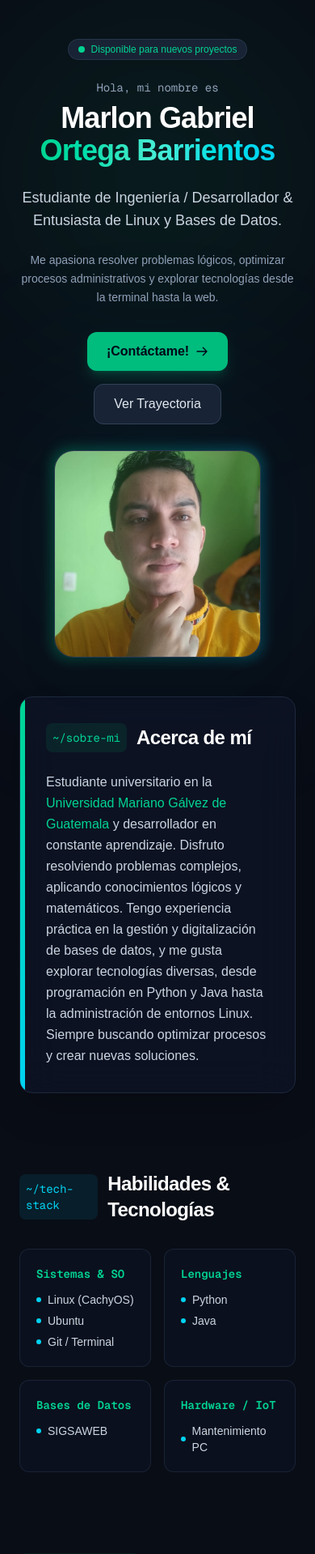
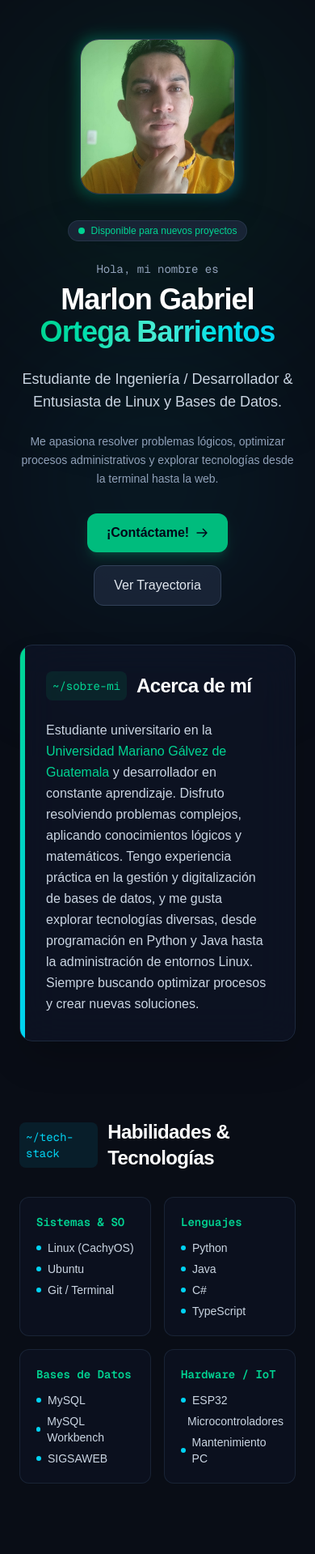
Before and after one commit to mortegab1-oss/mi-cv, a Next.js app: page / in a window 390 px wide. Shown: the top 1919 px of the page at 81% size. Built offline with nearby package versions, Linux system fonts and the light colour scheme.

Commit message:
modified:   app/page.tsx

```diff
--- a/app/page.tsx
+++ b/app/page.tsx
@@ -13,8 +13,29 @@ export default function Home() {
 
         <div className="max-w-5xl w-full mx-auto grid grid-cols-1 md:grid-cols-12 gap-8 items-center relative z-10">
 
-          {/* Columna de Texto */}
-          <div className="md:col-span-7 space-y-6 text-center md:text-left">
+          {/* Columna de la Foto de Perfil (En móvil aparece PRIMERO con order-1, en PC a la derecha con md:order-2) */}
+          <div className="md:col-span-5 flex justify-center order-1 md:order-2">
+            <div className="relative group">
+
+              {/* Marco con degradado */}
+              <div className="absolute -inset-1 bg-gradient-to-r from-emerald-500 to-cyan-500 rounded-3xl blur opacity-30 group-hover:opacity-75 transition duration-500"></div>
+
+              {/* Contenedor de la imagen */}
+              <div className="relative w-48 h-48 sm:w-64 sm:h-64 md:w-72 md:h-72 rounded-3xl overflow-hidden border border-slate-700/80 bg-slate-900 shadow-2xl">
+                <Image
+                  src="/perfil.jpeg"
+                  alt="Foto de perfil de Marlon"
+                  fill
+                  priority
+                  className="object-cover object-center group-hover:scale-105 transition duration-500"
+                />
+              </div>
+
+            </div>
+          </div>
+
+          {/* Columna de Texto (En móvil aparece DESPUÉS con order-2, en PC a la izquierda con md:order-1) */}
+          <div className="md:col-span-7 space-y-6 text-center md:text-left order-2 md:order-1">
 
             {/* Badge superior */}
             <div className="inline-flex items-center gap-2 px-3 py-1 rounded-full bg-slate-800/80 border border-slate-700/60 text-xs font-medium text-emerald-400 backdrop-blur-md">
@@ -65,27 +86,6 @@ export default function Home() {
 
           </div>
 
-          {/* Columna de la Foto de Perfil */}
-          <div className="md:col-span-5 flex justify-center">
-            <div className="relative group">
-
-              {/* Marco con degradado */}
-              <div className="absolute -inset-1 bg-gradient-to-r from-emerald-500 to-cyan-500 rounded-3xl blur opacity-30 group-hover:opacity-75 transition duration-500"></div>
-
-              {/* Contenedor de la imagen */}
-              <div className="relative w-64 h-64 sm:w-72 sm:h-72 rounded-3xl overflow-hidden border border-slate-700/80 bg-slate-900 shadow-2xl">
-                <Image
-                  src="/perfil.jpeg"
-                  alt="Foto de perfil de Marlon"
-                  fill
-                  priority
-                  className="object-cover object-center group-hover:scale-105 transition duration-500"
-                />
-              </div>
-
-            </div>
-          </div>
-
         </div>
       </section>
 
@@ -124,9 +124,9 @@ export default function Home() {
           <div className="grid grid-cols-2 sm:grid-cols-4 gap-4">
             {[
               { category: "Sistemas & SO", items: ["Linux (CachyOS)", "Ubuntu", "Git / Terminal"] },
-              { category: "Lenguajes", items: ["Python", "Java"] },
-              { category: "Bases de Datos", items: [ "SIGSAWEB"] },
-              { category: "Hardware / IoT", items: ["Mantenimiento PC"] },
+              { category: "Lenguajes", items: ["Python", "Java", "C#", "TypeScript"] },
+              { category: "Bases de Datos", items: ["MySQL", "MySQL Workbench", "SIGSAWEB"] },
+              { category: "Hardware / IoT", items: ["ESP32", "Microcontroladores", "Mantenimiento PC"] },
             ].map((tech, index) => (
               <div key={index} className="p-5 rounded-xl bg-slate-900/40 border border-slate-800/80 hover:border-slate-700 transition-all duration-300">
                 <h3 className="text-emerald-400 font-semibold text-sm mb-3 font-mono">{tech.category}</h3>
```
